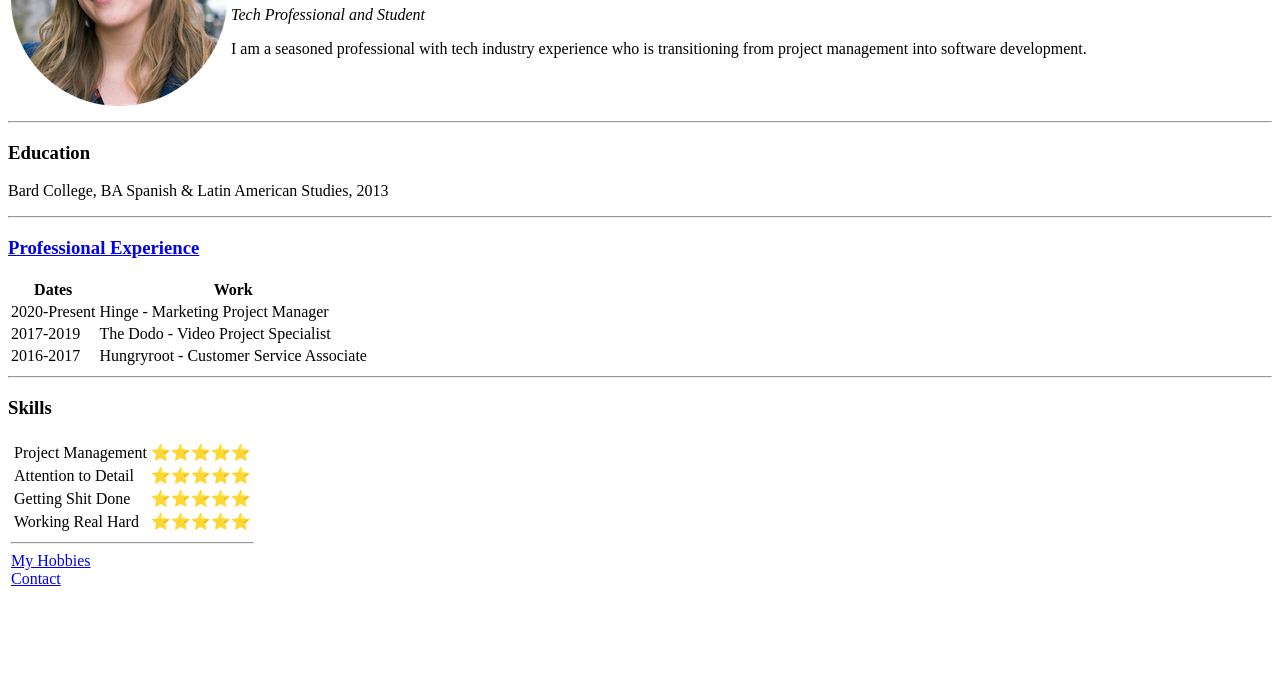
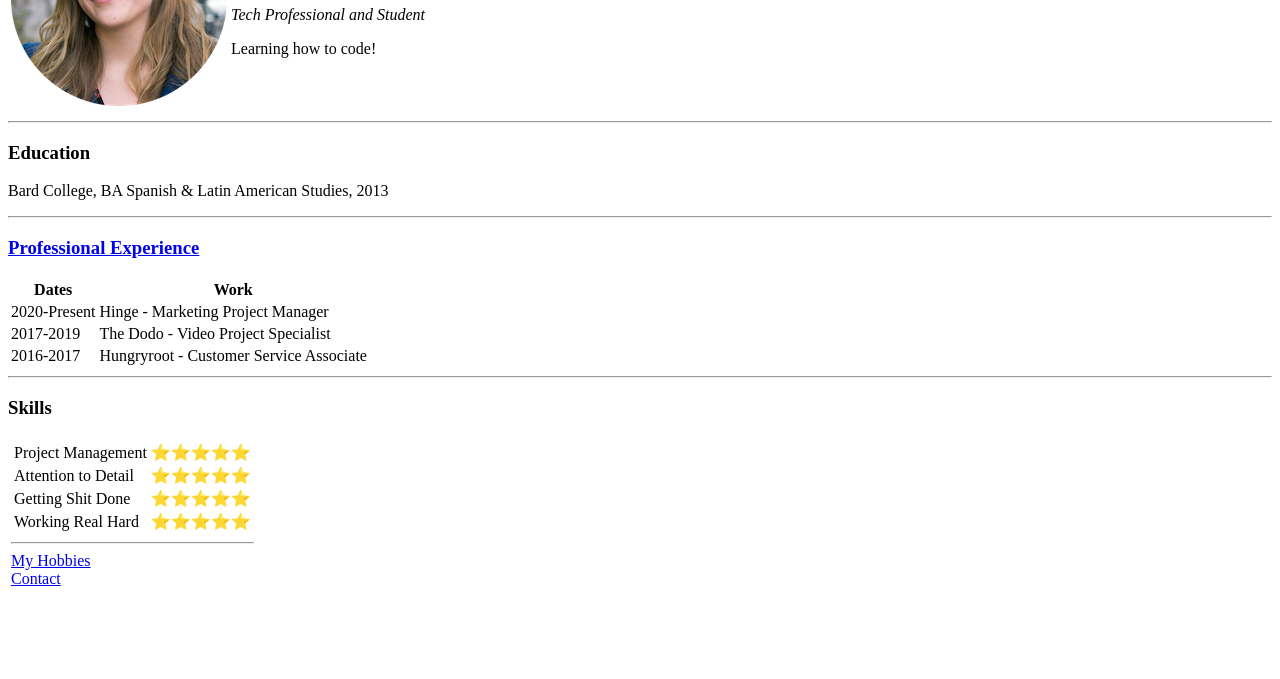
Before and after one commit to gillianmax/cv, a plain HTML site: page index.html in a window 1280 px wide. Shown: the part 121-800 px from the top of the page. Drawn offline with Linux system fonts and the light colour scheme.

Commit message:
Update index.html

```diff
--- a/index.html
+++ b/index.html
@@ -13,7 +13,7 @@
       <td>
         <h1>Gillian Maxwell</h1>
         <p> <em>Tech Professional and Student</em></p>
-        <p>I am a seasoned professional with tech industry experience who is transitioning from project management into software development.</p>
+        <p>Learning how to code!</p>
       </td>
     </tr>
   </table>
```
